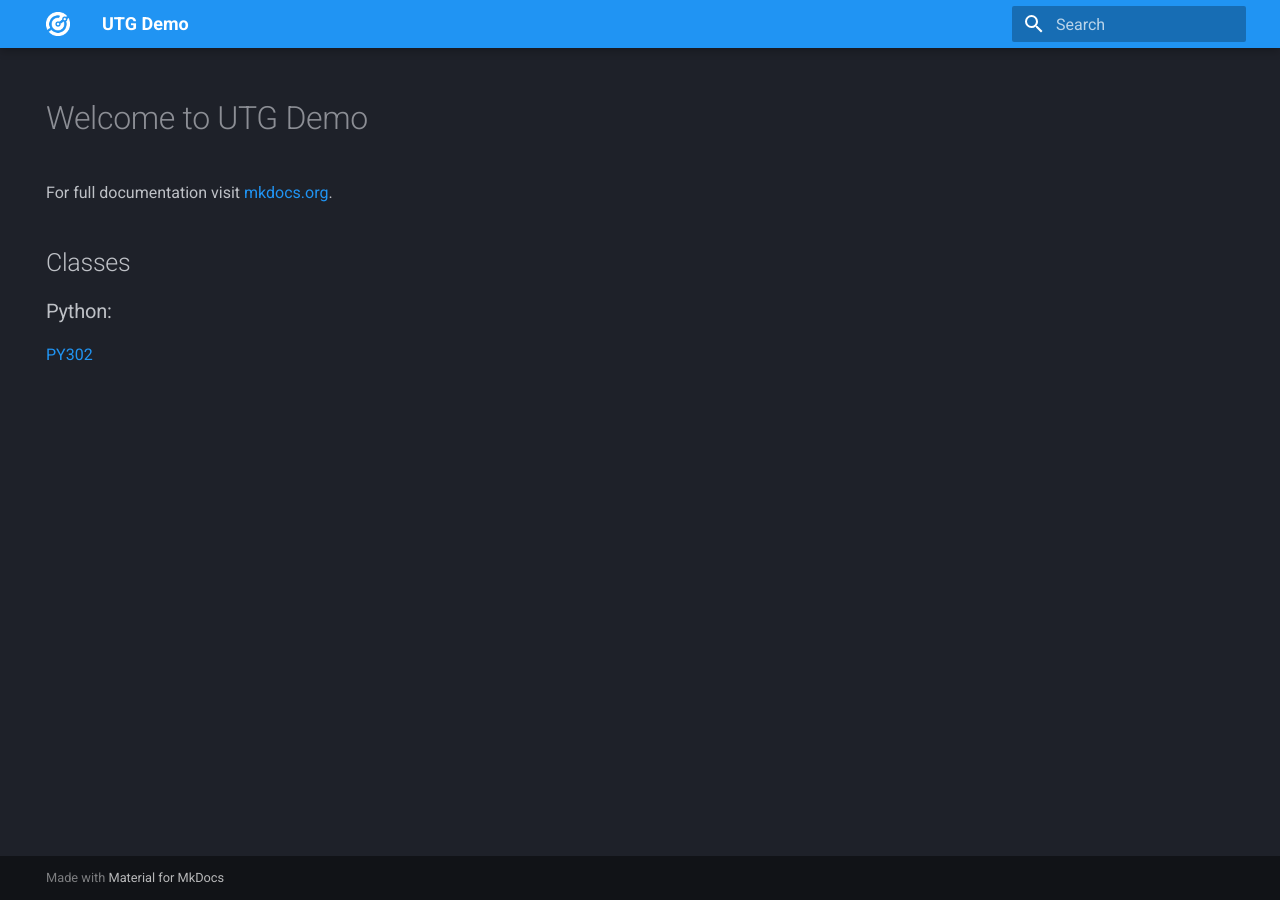
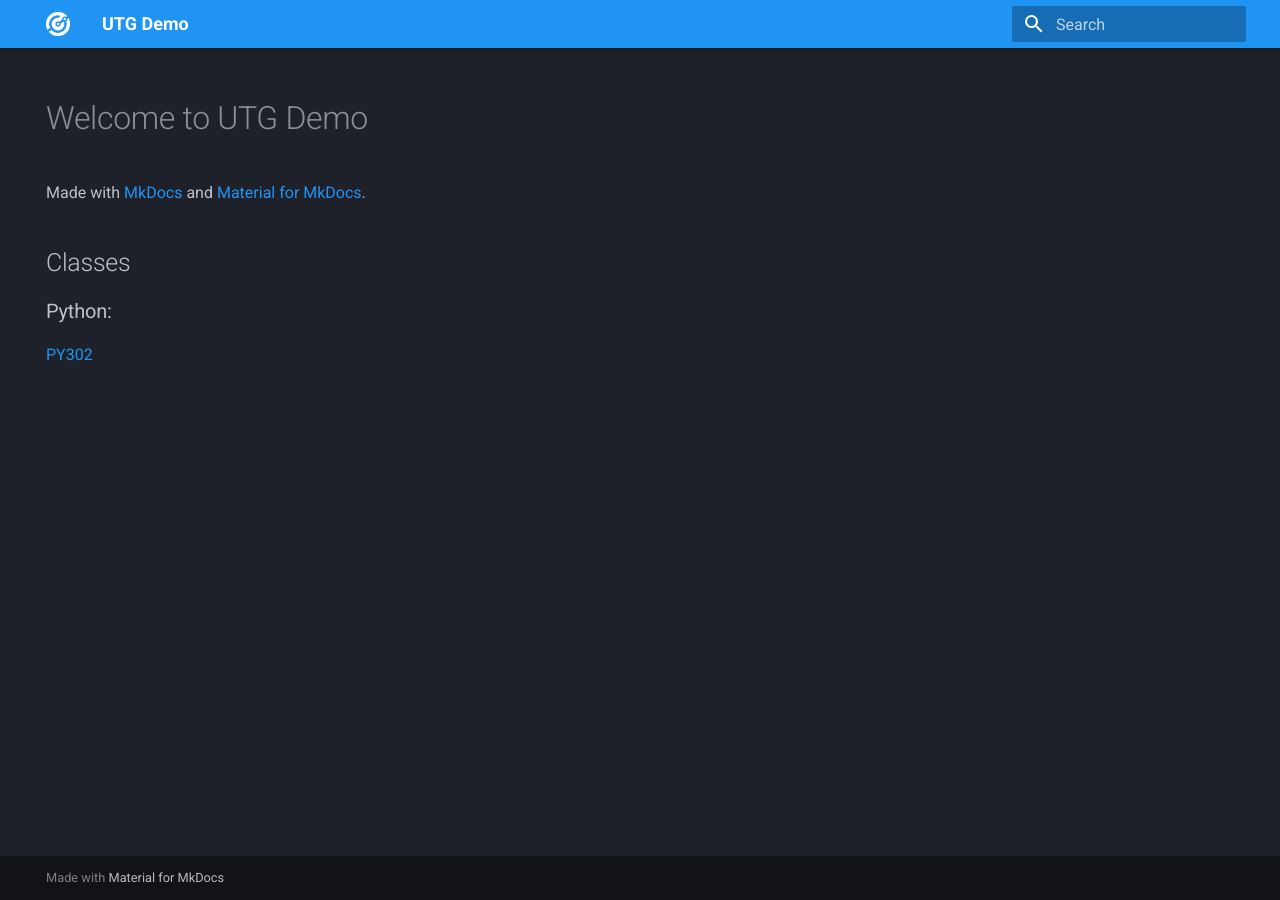
Before and after one commit to AdamPodoxin/utg-demo, an MkDocs documentation site: the page built from docs/index.md, in a window 1280 px wide. Built offline with MkDocs 1.6.1 and Material for MkDocs 9.7.7, drawn with Linux system fonts in a browser that asks for light colours.

Commit message:
Change index links

```diff
--- a/docs/index.md
+++ b/docs/index.md
@@ -6,7 +6,7 @@ hide:
 
 # Welcome to UTG Demo
 
-For full documentation visit [mkdocs.org](https://www.mkdocs.org).
+Made with [MkDocs](https://www.mkdocs.org) and [Material for MkDocs](https://squidfunk.github.io/mkdocs-material/).
 
 ## Classes
 
```
